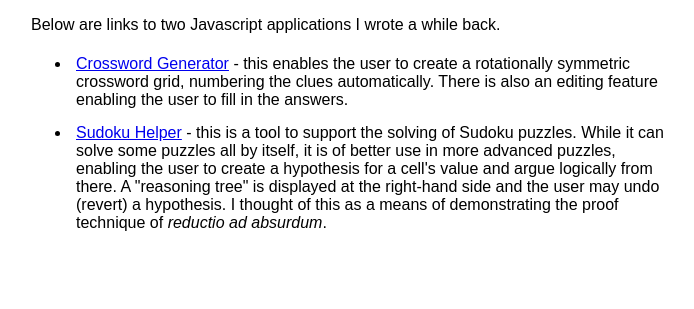
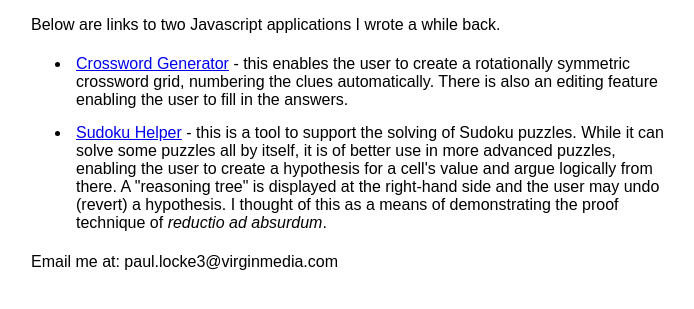
Before and after one commit to paulwlocke/my-first-static-web-app, a plain HTML site: page src/index.html in a window 1280 px wide. Shown: the part 209-518 px from the top of the page, without its empty margins (289-983 px from the left). Drawn offline with Linux system fonts and the light colour scheme.

Commit message:
Added email address

```diff
--- a/src/index.html
+++ b/src/index.html
@@ -21,6 +21,7 @@
       the user to create a hypothesis for a cell's value and argue logically from there. A "reasoning tree" is displayed at the right-hand side and the user
     may undo (revert) a hypothesis. I thought of this as a means of demonstrating the proof technique of <i>reductio ad absurdum</i>.</li>
     </ul>
+    <p>Email me at: paul.locke3@virginmedia.com</p>
   </main>
 </body>
 
```
